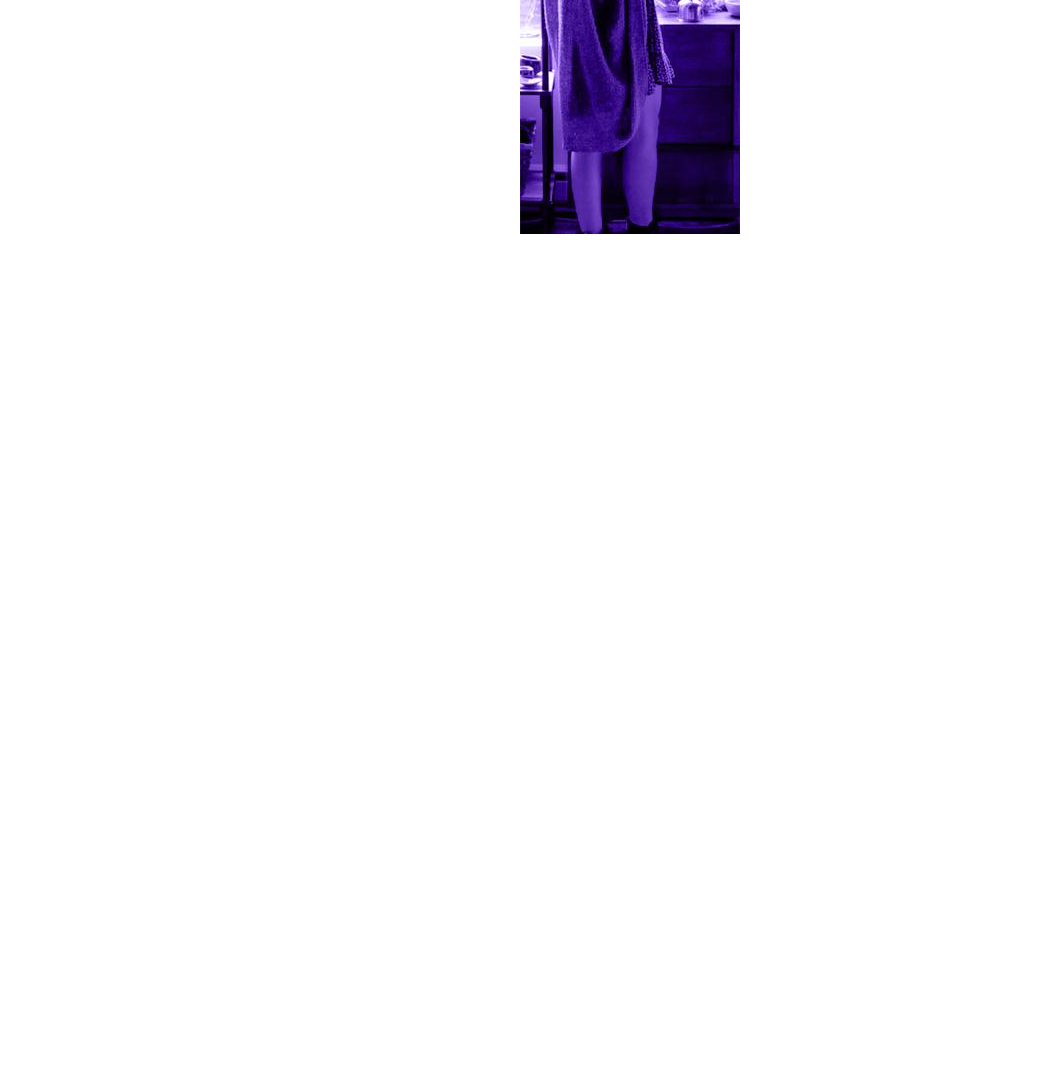
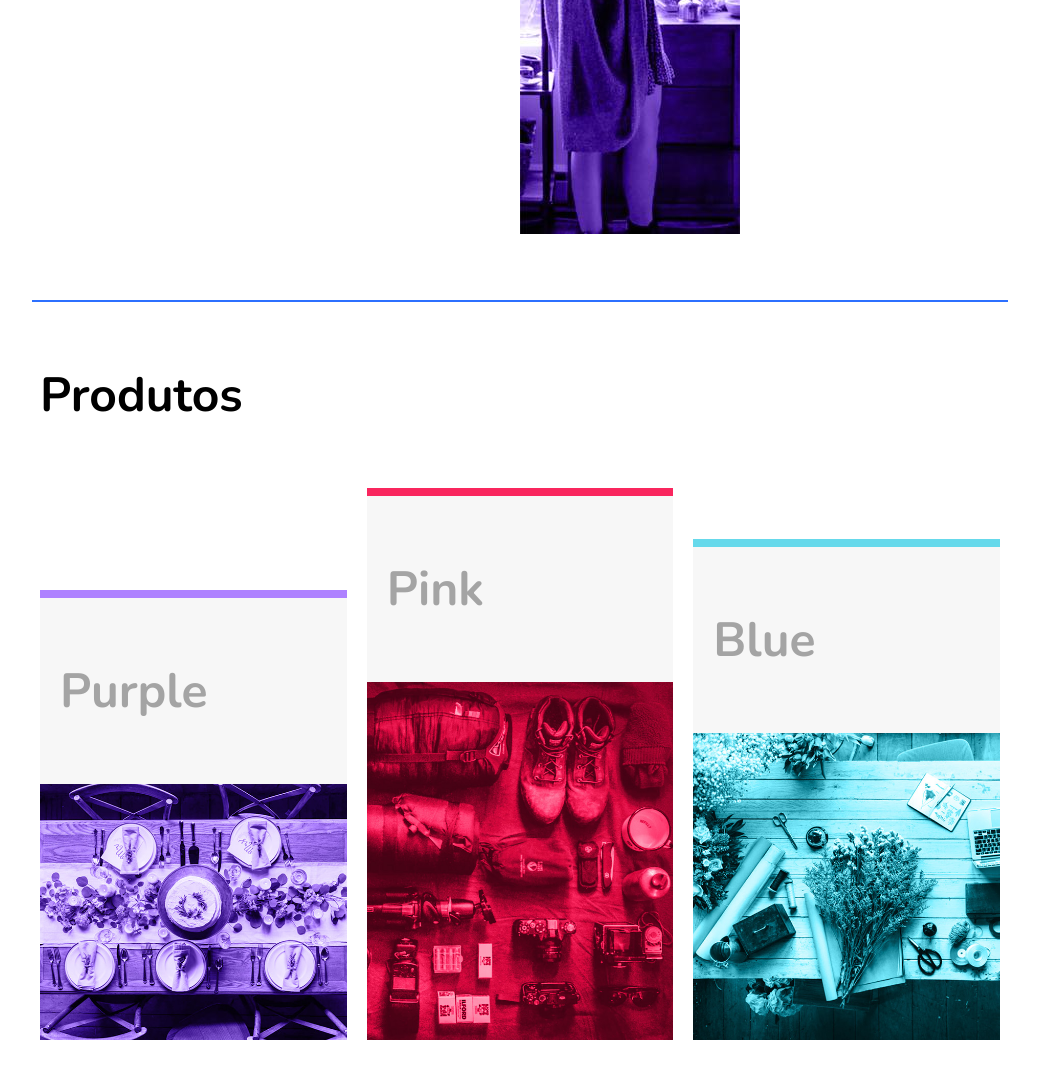
Before and after one commit to pablohpaiva22/flexblog, a plain HTML site: page index.html in a window 1280 px wide. Shown: the part 722-1800 px from the top of the page, without its empty margins (120-1159 px from the left). Before the commit the page ends 1022 px from the top, so only its background shows below. Drawn offline with nearby package versions, Linux system fonts and the light colour scheme.

Commit message:
criando main produtos

```diff
--- a/index.html
+++ b/index.html
@@ -11,7 +11,7 @@
     <link rel="preconnect" href="https://fonts.googleapis.com">
     <link rel="preconnect" href="https://fonts.gstatic.com" crossorigin>
     <link rel="stylesheet" href="https://fonts.googleapis.com/css2?family=Nunito:ital,wght@0,400;0,700;1,400&display=swap">
-    <link rel="stylesheet" href="styles.css">
+    <link rel="stylesheet" href="./styles.css">
 </head>
 
 <body>
@@ -39,7 +39,7 @@
 
     <h1 class="titulo">Novos valores e<br>Propriedades de CSS</h1>
 
-    <section class="sobre">
+    <section class="sobre" aria-label="Sobre">
         <div class="sobre-texto">
             <h2>Sobre</h2>
             <p>O que temos que ter sempre em mente é que a determinação clara de objetivos afeta positivamente a correta previsão das condições inegavelmente apropriadas objetivos.</p>
@@ -54,5 +54,25 @@
             <img src="./img/sobre2.jpg" alt="foto das mãos de uma pessoa pintando em um objeto na mesa">
         </div>
     </section>
+
+    <main class="produtos-container" aria-label="produtos">
+        <h2>Produtos</h2>
+        <div class="produtos">
+            <div class="produtos1">
+                <span>Purple</span>
+                <img src="./img/produtos1.jpg" alt="Imagem de uma mesa feita esperando a refeição">
+            </div>
+
+            <div class="produtos2">
+                <span>Pink</span>
+                <img src="./img/produtos2.jpg" alt="Imagem de cima de alguns objetos aleatórios">
+            </div>
+
+            <div class="produtos3">
+                <span>Blue</span>
+                <img src="./img/produtos3.jpg" alt="Imagem de cima de alguns objetos aleatórios">
+            </div>
+        </div>
+    </main>
 </body>
 </html>
--- a/styles.css
+++ b/styles.css
@@ -133,3 +133,64 @@ body img {
     flex: 1;
     min-width: 160px;
 }
+
+/* PRODUTOS */
+
+.produtos-container {
+    max-width: 960px;
+    margin: 0 auto;
+    padding: 60px 8px;
+    border-top: 2px solid #2c70ff;
+}
+
+.produtos-container h2 {
+    font-size: 3rem;
+    margin-bottom: 60px;
+}
+
+.produtos {
+    display: flex;
+    flex-wrap: wrap;
+    align-items: end;
+    gap: 20px;
+}
+
+.produtos span {
+    font-size: 3rem;
+    font-weight: bold;
+    color: #a4a4a4;
+    display: block;
+    background: #f7f7f7;
+    padding: 60px 20px;
+}
+
+.produtos1,
+.produtos2,
+.produtos3 {
+    flex: 1;
+}
+
+.produtos1::before {
+    content: "";
+    width: 100%;
+    height: 8px;
+    background: #ae81ff;
+    display: block;
+}
+
+.produtos2::before {
+    content: "";
+    width: 100%;
+    height: 8px;
+    background: #f9265e;
+    display: block;
+
+}
+
+.produtos3::before {
+    content: "";
+    width: 100%;
+    height: 8px;
+    background: #66d9eb;
+    display: block;
+}
```
